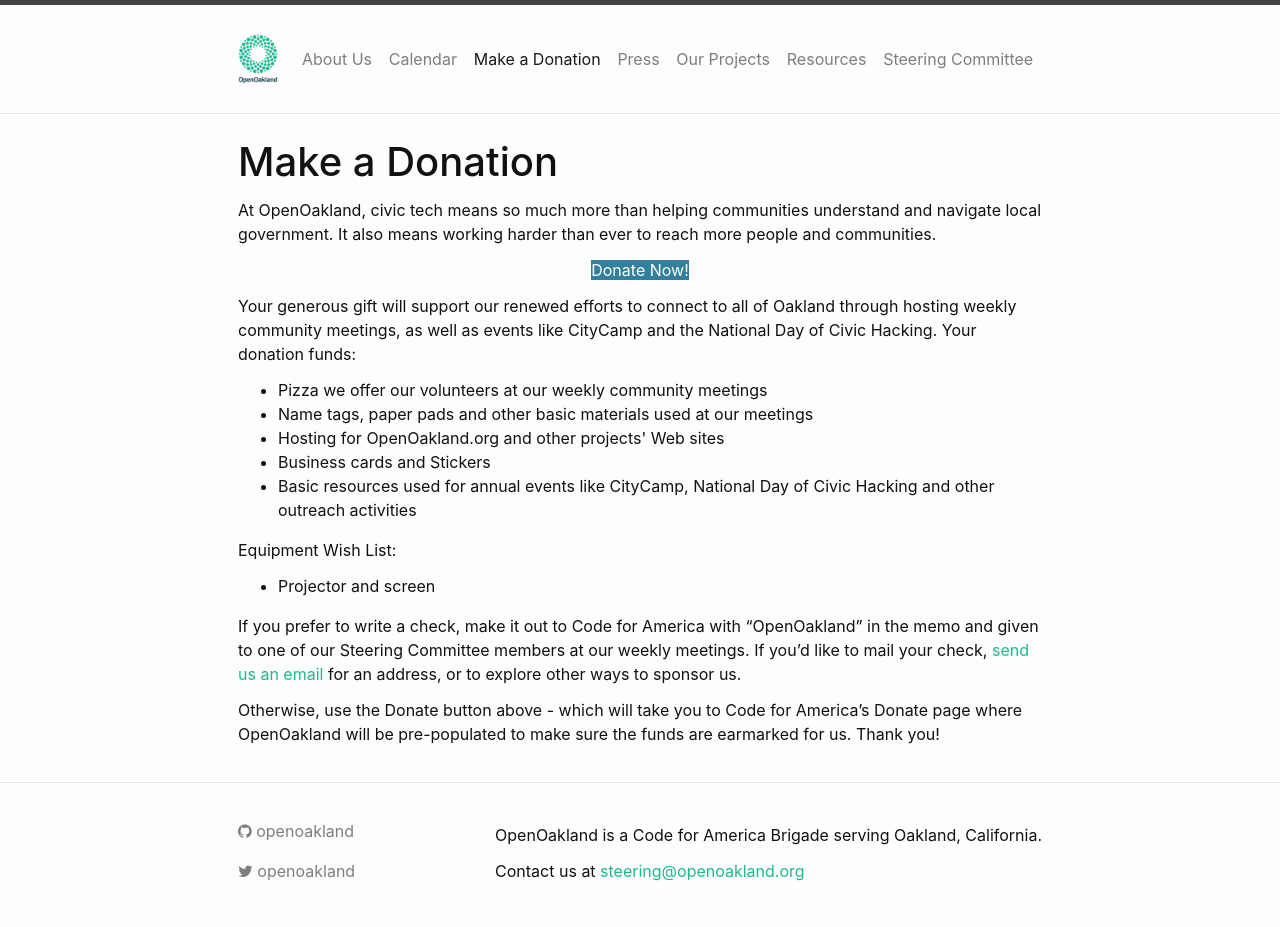
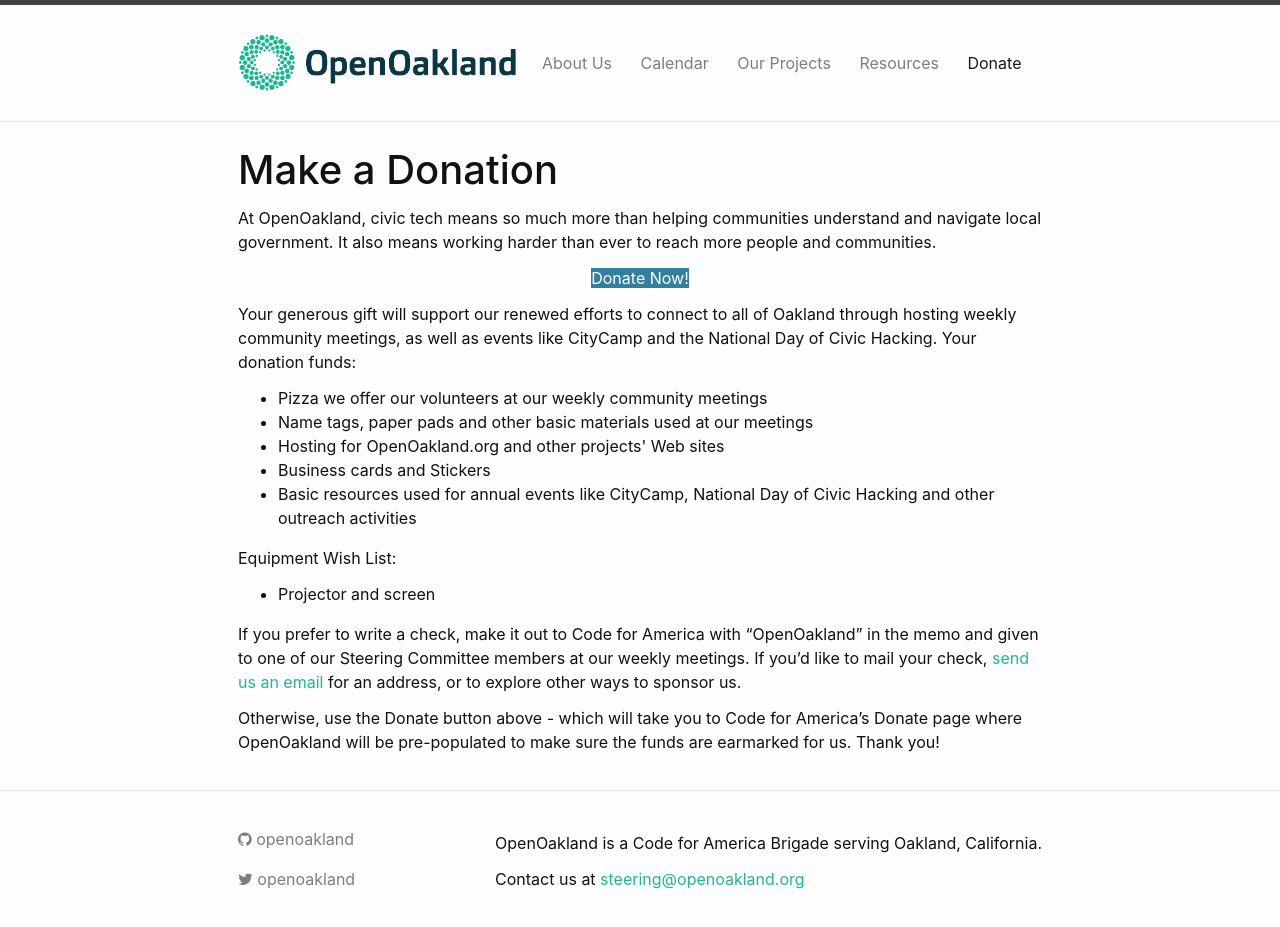
Before and after one commit to openoakland/openoakland.org, a Jekyll site: the page built from src/donate.md, in a window 1280 px wide. Built offline with Jekyll 4.4.1, drawn with Linux system fonts in a browser that asks for light colours.

Commit message:
Update site header
* Remove "press" and "steering committee" because they'll be incorporated
into other pages.
* Move "Make a Donation" to the right and label it simply "Donate"
* Use a horizontal version of the logo.

```diff
--- a/_config.yml
+++ b/_config.yml
@@ -29,6 +29,12 @@
   - jekyll-seo-tag
 
 source: src
+header_pages:
+  - about-us.md
+  - calendar.md
+  - projects.md
+  - resources.md
+  - donate.md
 
 google_analytics: GTM-P4DRZ9C
 
--- a/src/_includes/header.html
+++ b/src/_includes/header.html
@@ -3,7 +3,7 @@
     {%- assign default_paths = site.data.navigation | map: "path" -%}
     {%- assign page_paths = site.header_pages | default: default_paths -%}
     <a class="navbar-brand" rel="author" href="{{ "/" | relative_url }}">
-      <img src="/assets/images/OpenOakland-logo-title.png" width="40" height="50" alt="OpenOakland Logo">
+      <img src="/assets/images/OpenOakland-logo.png" width="280" alt="OpenOakland Logo">
     </a>
     <button class="navbar-toggler" type="button" data-toggle="collapse" data-target="#navbarSupportedContent" aria-controls="navbarSupportedContent" aria-expanded="false" aria-label="Toggle navigation">
       <span class="navbar-toggler-icon"></span>
@@ -13,9 +13,10 @@
       {%- if page_paths -%}
         {%- for path in page_paths -%}
           {%- assign my_page = site.pages | where: "path", path | first -%}
-          {%- if my_page.title -%}
+          {%- assign title = my_page.nav_title | default: my_page.title -%}
+          {%- if title -%}
           <div class="navbar-nav mr-auto">
-              <a class="nav-link nav-item {% if my_page.url == page.url %}active{% endif %}" href="{{ my_page.url | relative_url }}">{{ my_page.title | escape }}</a>
+              <a class="nav-link nav-item {% if my_page.url == page.url %}active{% endif %}" href="{{ my_page.url | relative_url }}">{{ title | escape }}</a>
           </div>
           {%- endif -%}
         {%- endfor -%}
--- a/src/donate.md
+++ b/src/donate.md
@@ -1,5 +1,6 @@
 ---
 title: Make a Donation
+nav_title: Donate
 date: 2016-01-23T21:40:52-07:00
 author: Services @OpenOakland.org
 layout: page
```
Also changed, not shown: src/assets/images/OpenOakland-logo.png.
